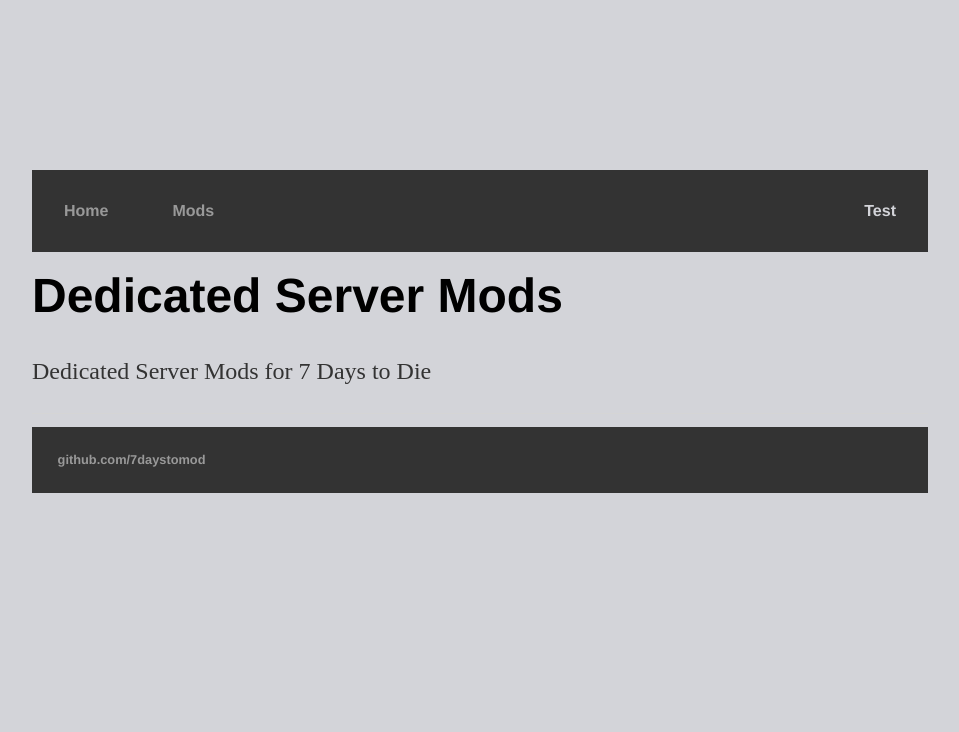
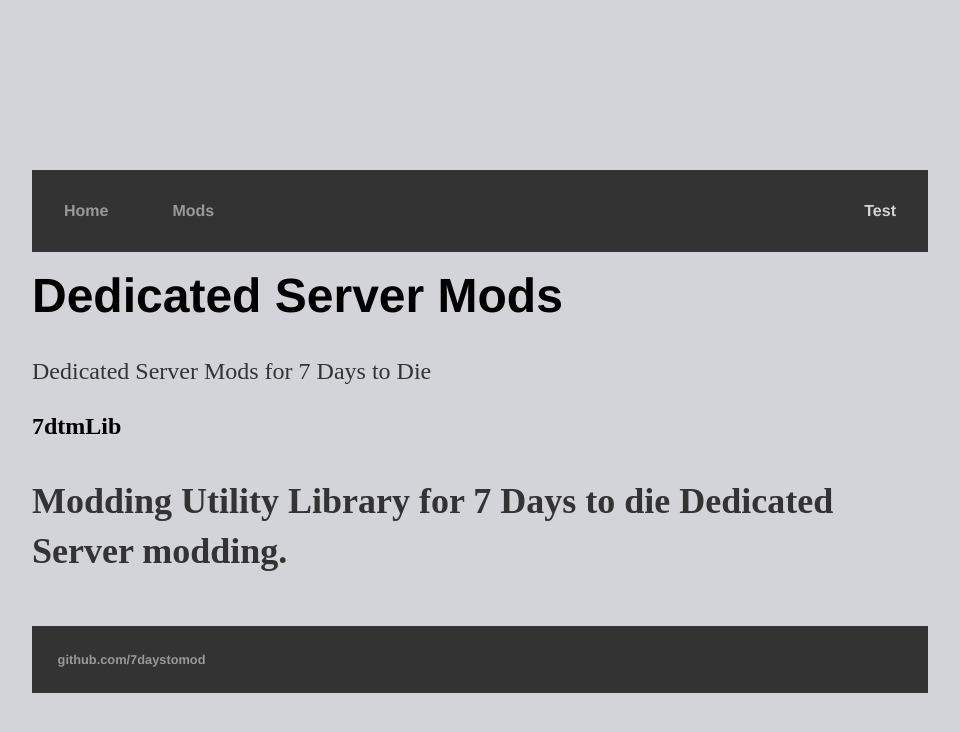
Before and after one commit to 7DaysToMod/7daystomod.github.io, a Jekyll site: the page built from mods/index.html, in a window 1280 px wide. Shown: the top 732 px of the page, without its empty margins (160-1119 px from the left). Built offline with Jekyll 4.4.1, drawn with Linux system fonts in a browser that asks for light colours.

Commit message:
added 7dtmlib docs

```diff
--- a/mods/index.html
+++ b/mods/index.html
@@ -5,4 +5,10 @@ title: 7DaysToMod - Dedicated Server Mods
 <div class="blurb">
 	<h1>Dedicated Server Mods</h1>
 	<p>Dedicated Server Mods for 7 Days to Die</p>
+	<div class="moditem">
+		<h2>7dtmLib<h2>
+		<p>
+			Modding Utility Library for 7 Days to die Dedicated Server modding.
+		</p>
+	</div>
 </div>
```
